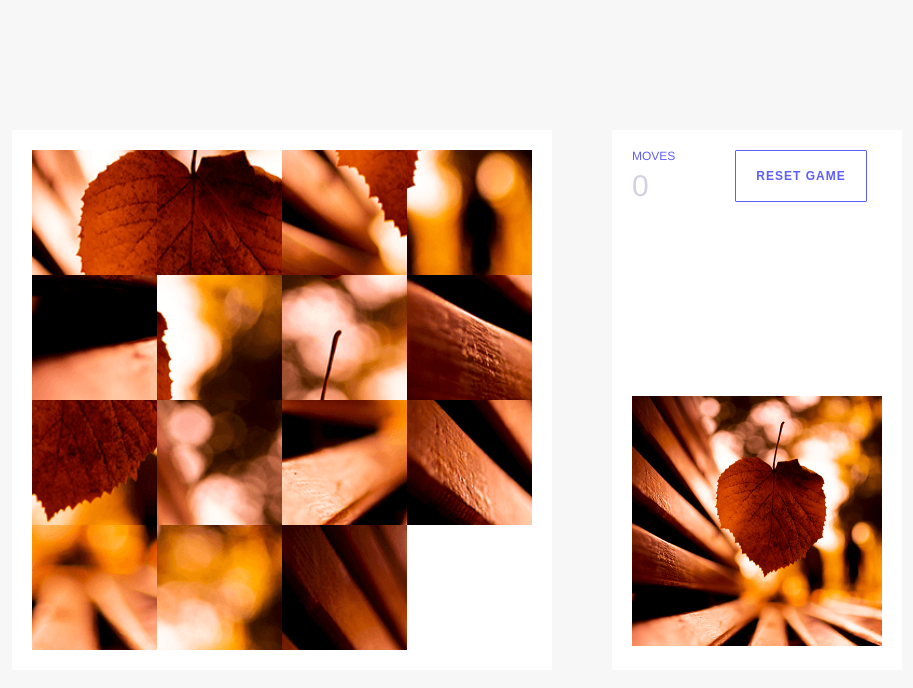
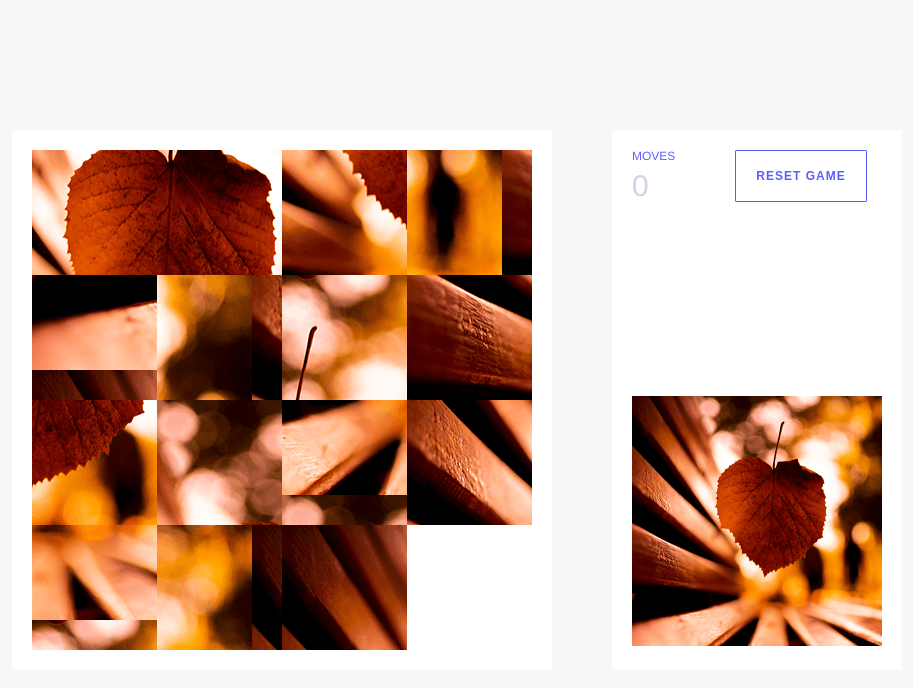
Before and after one commit to bairrada97/SliderPuzzle, a Vue app: page / in a window 1280 px wide. Shown: the top 688 px of the page, without its empty margins (183-1096 px from the left). Built offline with nearby package versions, Linux system fonts and the light colour scheme.

Commit message:
UPD: fix bg position

```diff
--- a/src/components/Game.vue
+++ b/src/components/Game.vue
@@ -167,8 +167,8 @@ export default {
         const height = this.$refs.grid.clientHeight,
           width = this.$refs.grid.clientWidth;
         clearInterval(loadImage);
-        this.gridHeight = height;
-        this.gridWidth = width;
+        this.gridHeight = height - '40';
+        this.gridWidth = width - '40';
       }, 100);
     }
   },
```
Also changed, not shown: 5 other files (tests, documents, lock files or other folders).
